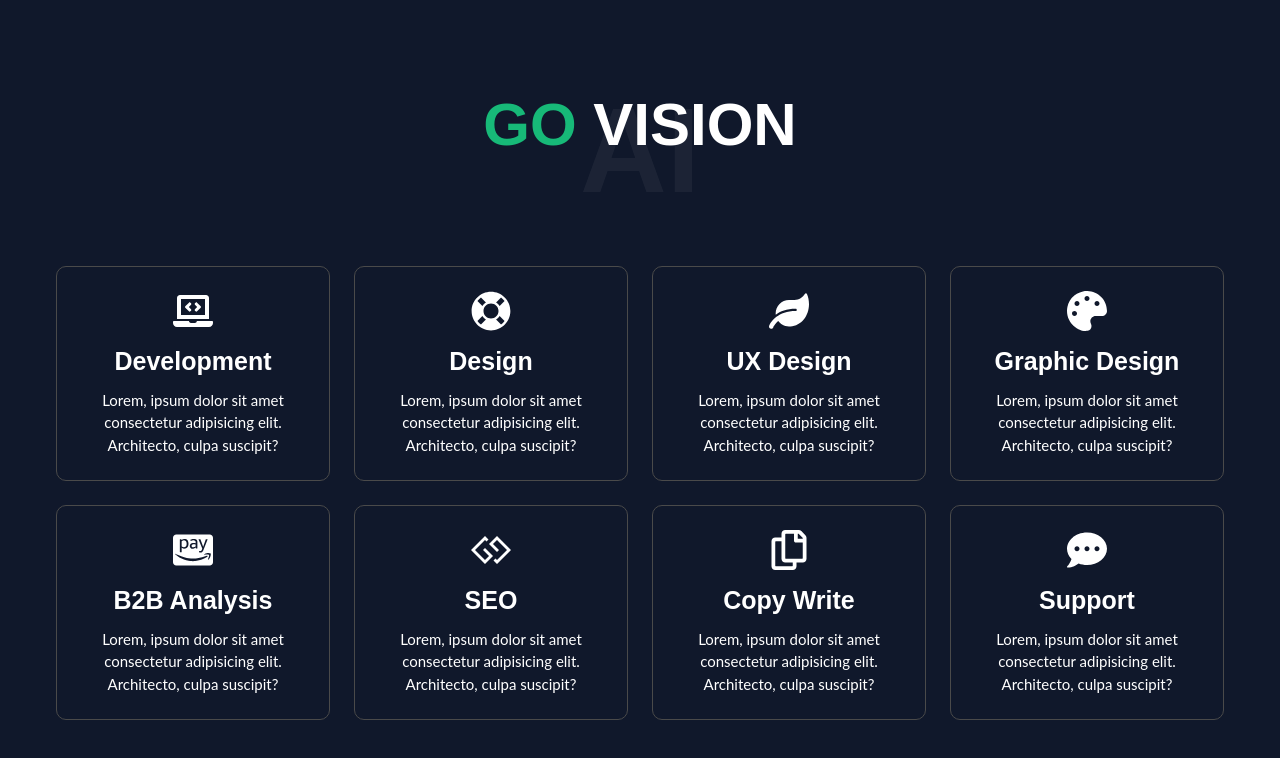
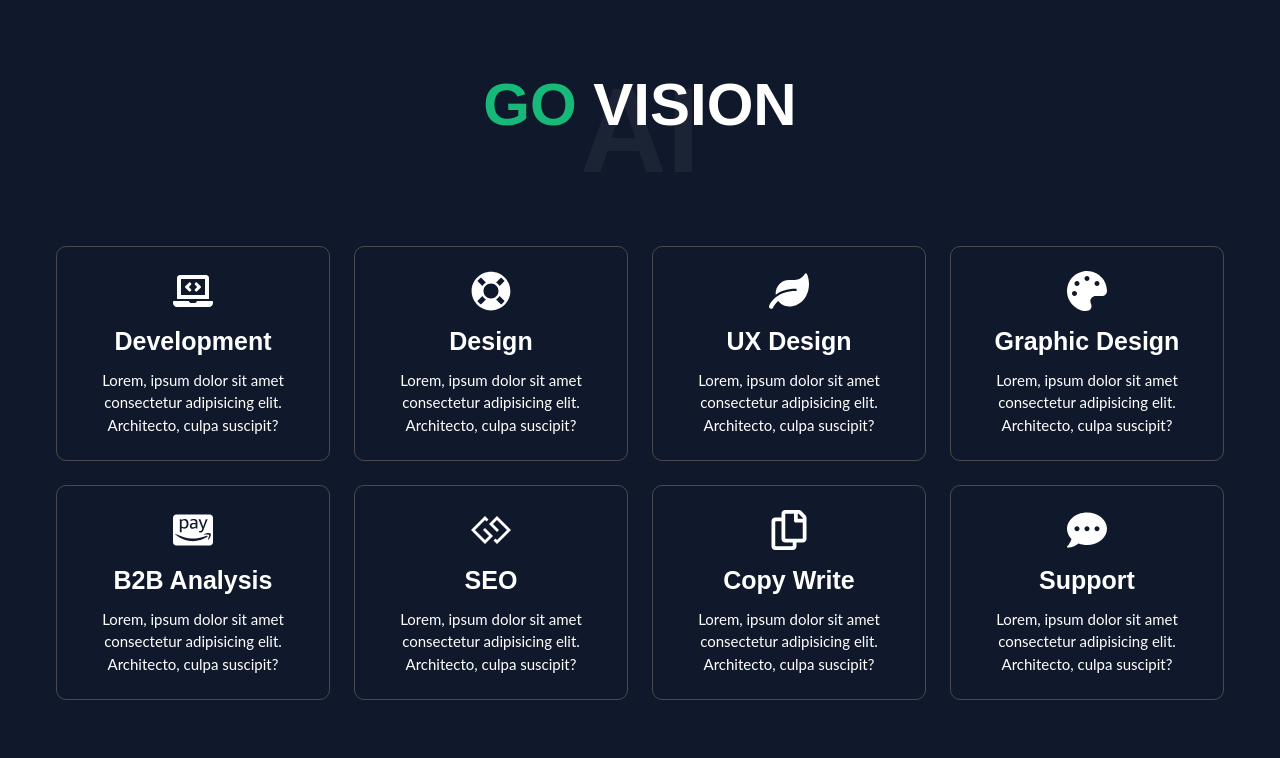
Before and after one commit to PedrogFigueiredo/ailead_frontend, a Next.js app: page / in a window 1280 px wide. Shown: the top 758 px of the page. Built offline with nearby package versions, Linux system fonts and the light colour scheme.

Commit message:
Update HomeComponent.jsx

```diff
--- a/src/components/HomeComponent.jsx
+++ b/src/components/HomeComponent.jsx
@@ -24,7 +24,7 @@ export default function HomeComponent() {
         {/* ========= Service Info Main Container ========= */}
         <div>
           {/* Heading Text */}
-          <div className="container mx-auto pt-[50px] md:pt-[80px]">
+          <div className="container mx-auto pt-[30px] md:pt-[40px]">
             <Fade>
               <div className="heading__text relative flex justify-center">
                 <h2 className="text-[36px] font-bold uppercase sm:text-[46px] md:text-[60px]">
```
